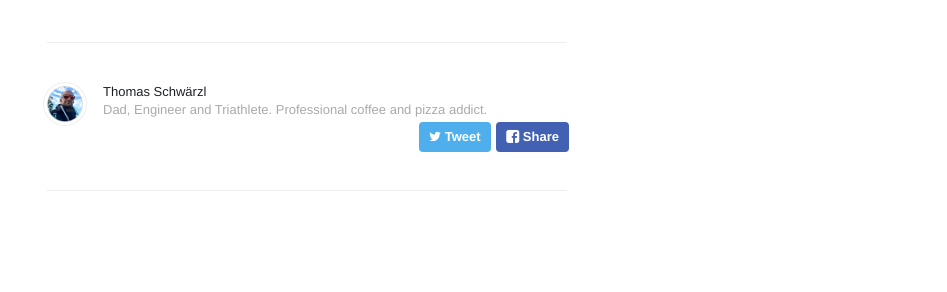
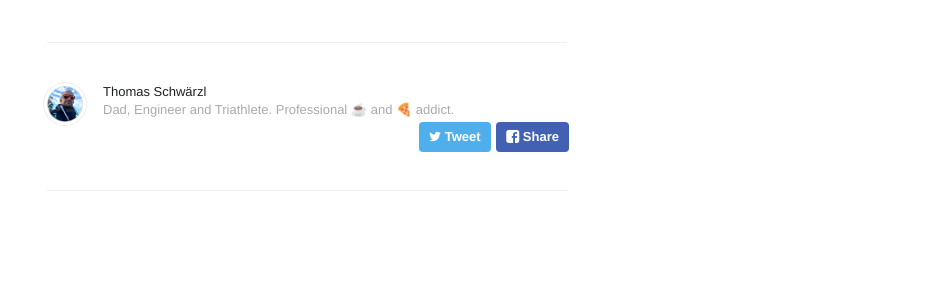
Before and after one commit to tschwaerzl/tschwaerzl.github.io, a Jekyll site: the page built from _posts/2018-05-02-switch-to-github-pages.markdown, in a window 1280 px wide. Shown: the part 1062-1354 px from the top of the page, without its empty margins (333-1280 px from the left). Built offline with Jekyll 4.4.1, drawn with Linux system fonts in a browser that asks for light colours; nearby versions of some CDN libraries.

```diff
--- a/_config.yml
+++ b/_config.yml
@@ -1,5 +1,5 @@
 name: Thomas Schwärzl
-description: Dad, Engineer and Triathlete. Professional coffee and pizza addict.
+description: Dad, Engineer and Triathlete. Professional ☕️ and 🍕 addict.
 meta_description: "Thomas Schwärzl, personal blog"
 
 aboutPage: true
--- a/_posts/2018-05-02-switch-to-github-pages.markdown
+++ b/_posts/2018-05-02-switch-to-github-pages.markdown
@@ -3,7 +3,6 @@ title:  "Time to switch to GitHub Pages!"
 date:   2018-05-02 15:01:00
 description: Now that they support HTTPS for custom domains, too
 archive: true
-paginate: true
 ---
 
 I know, i know, you all got super excited about the new _GitHub Pages_ feature they [announced yesterday][gh-blog], didn't you!? What new feature you're asking?
```
